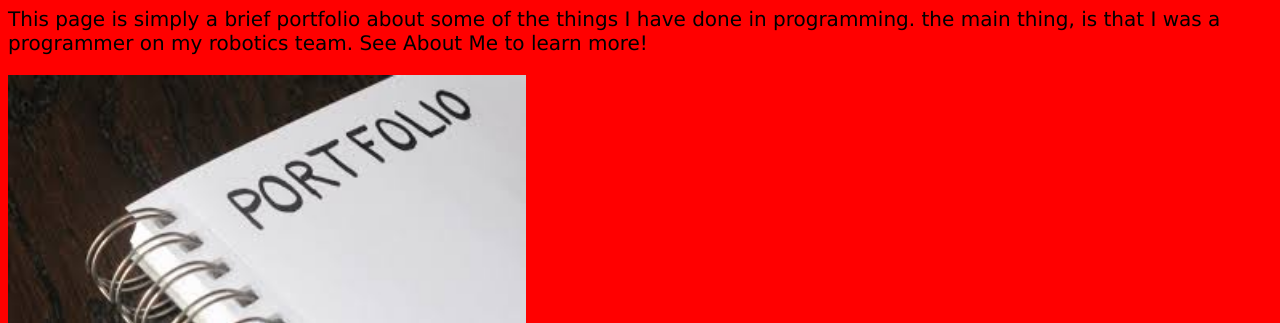
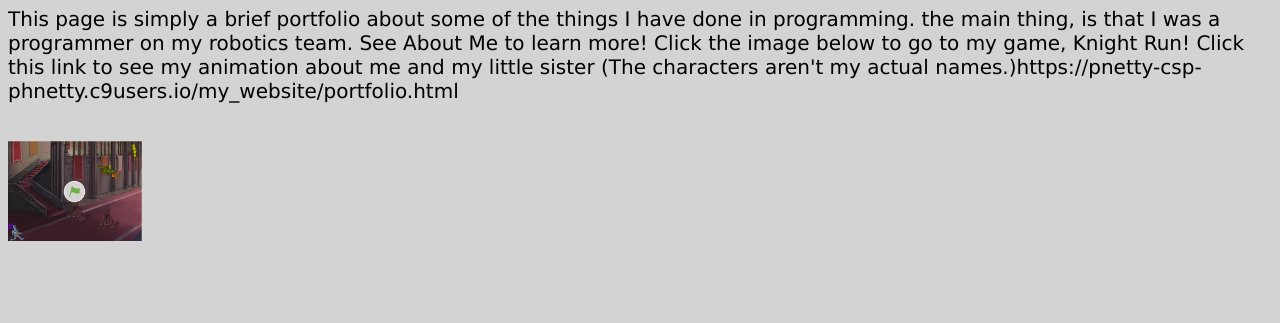
Before and after one commit to Phnetty/apcomputer2017, a plain HTML site: page portfolio.html in a window 1280 px wide. Shown: the part 99-422 px from the top of the page. Drawn offline with Linux system fonts and the light colour scheme.

Commit message:
Add files via upload

```diff
--- a/portfolio.html
+++ b/portfolio.html
@@ -9,17 +9,16 @@
     <a href="portfolio.html">Portfolio</a>
     <a href="about.html">About Me</a>
     <h1>This page is my portfolio!</h1>
-    <p>This page is simply a brief portfolio about some of the things I have done in programming. the main thing, is that I was a programmer on my robotics team. See About Me to learn more!</p>
-    <img src="images/portfolio.jpg" height="250">
+    <p>This page is simply a brief portfolio about some of the things I have done in programming. the main thing, is that I was a programmer on my robotics team. See About Me to learn more! Click the image below to go to my game, Knight Run! Click this link to see my animation about me and my little sister (The characters aren't my actual names.)https://pnetty-csp-phnetty.c9users.io/my_website/portfolio.html</p>
     <br>
-    <a target="_blank" href="https://scratch.mit.edu">
-      <img src="images/scratchlogo.png" height="100">
+    <a target="_blank" href="https://scratch.mit.edu/projects/178101070/">
+      <img src="images/KnightRun.PNG" height="100">
       <!DOCTYPE html>
 <html>
 <head>
 <style>
 body {
-    background-color: red;
+    background-color: lightgray;
 }
 
 h1 {
```
